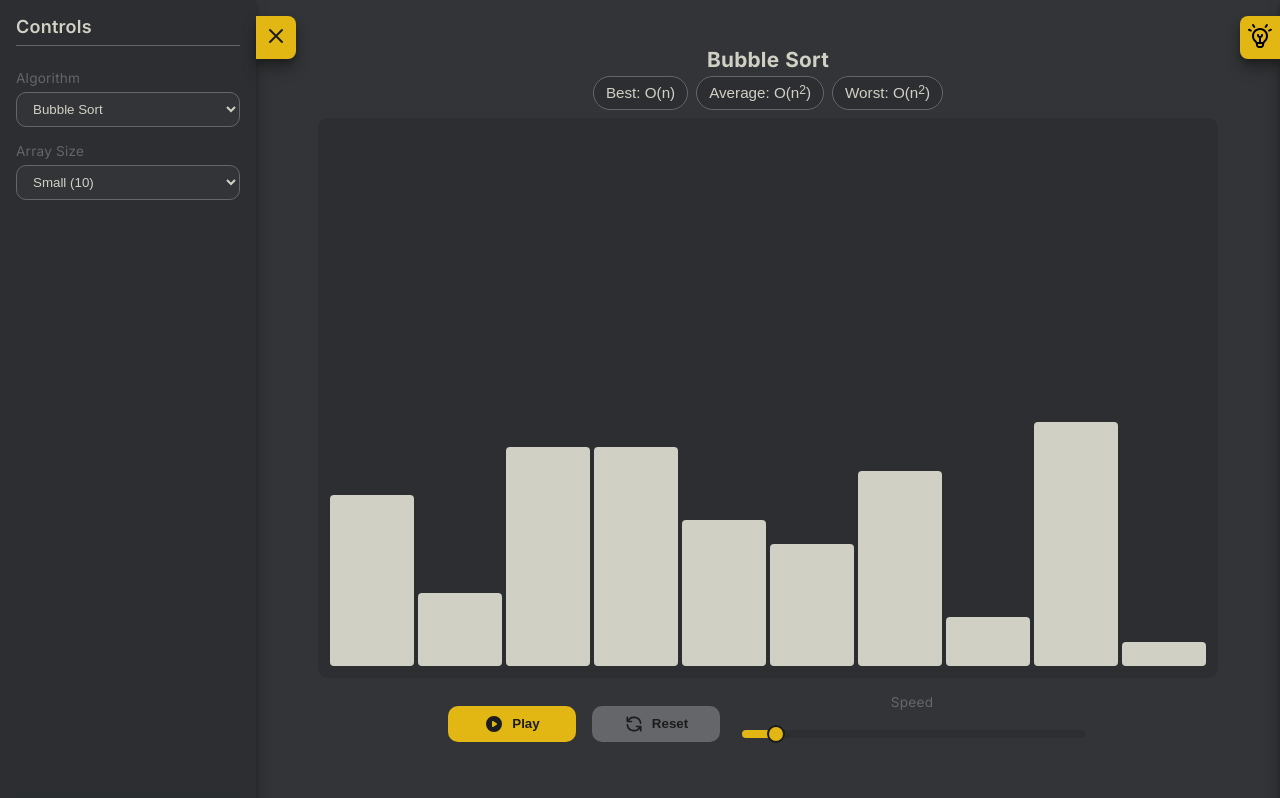
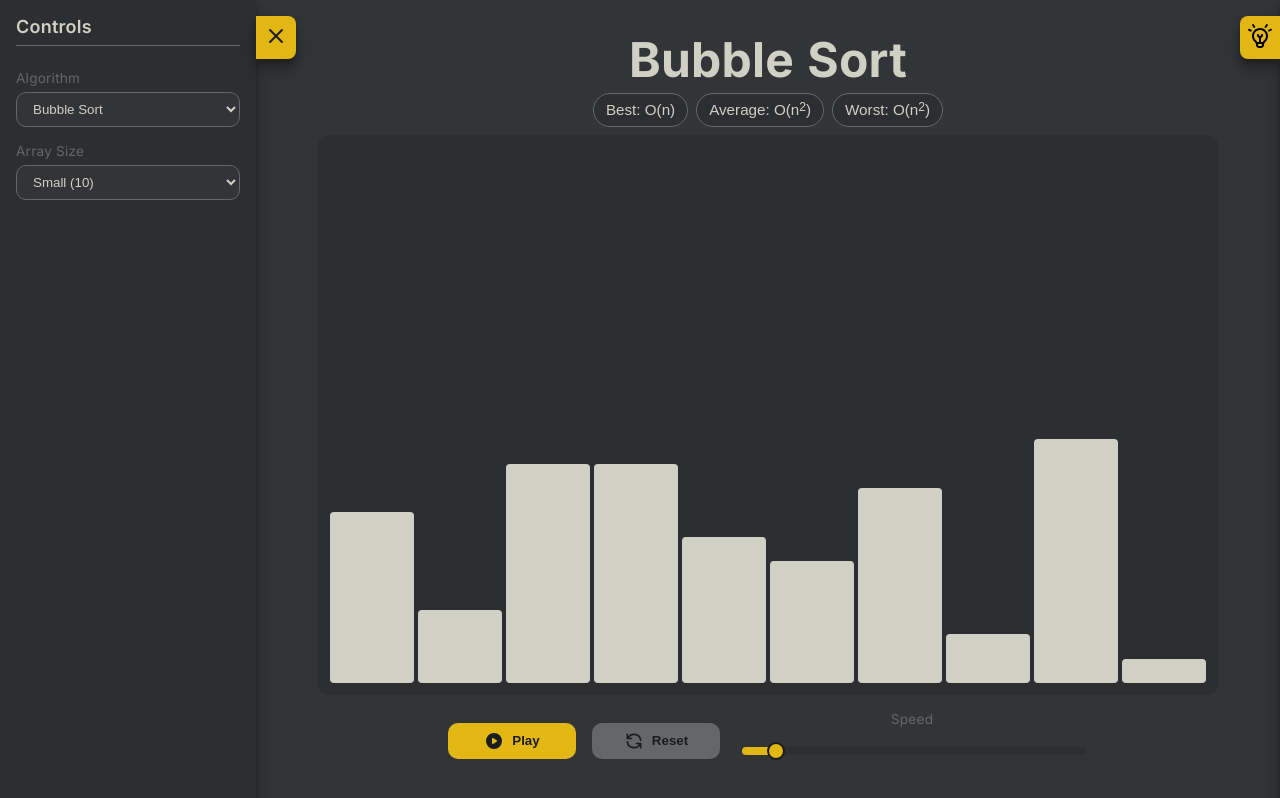
Before and after one commit to KeanoAquino/AlgorithmVisualizer, a plain HTML site: page index.html in a window 1280 px wide. Drawn offline with Linux system fonts and the light colour scheme.

Commit message:
Fix: change algorithm title size

```diff
--- a/css/styles.css
+++ b/css/styles.css
@@ -122,7 +122,7 @@ body.app {
 
 /* Visualization label */
 .viz-label { width: 100%; max-width: 800px; margin: 0 auto 8px auto; text-align: center; }
-.viz-title { font-size: 1.3rem; font-weight: 800; color: var(--mt-text); margin: 0 0 4px 0; }
+.viz-title { font-size: 3rem; font-weight: 800; color: var(--mt-text); margin: 0 0 4px 0; }
 .viz-badges {
   display: inline-flex;
   gap: 8px;
```
